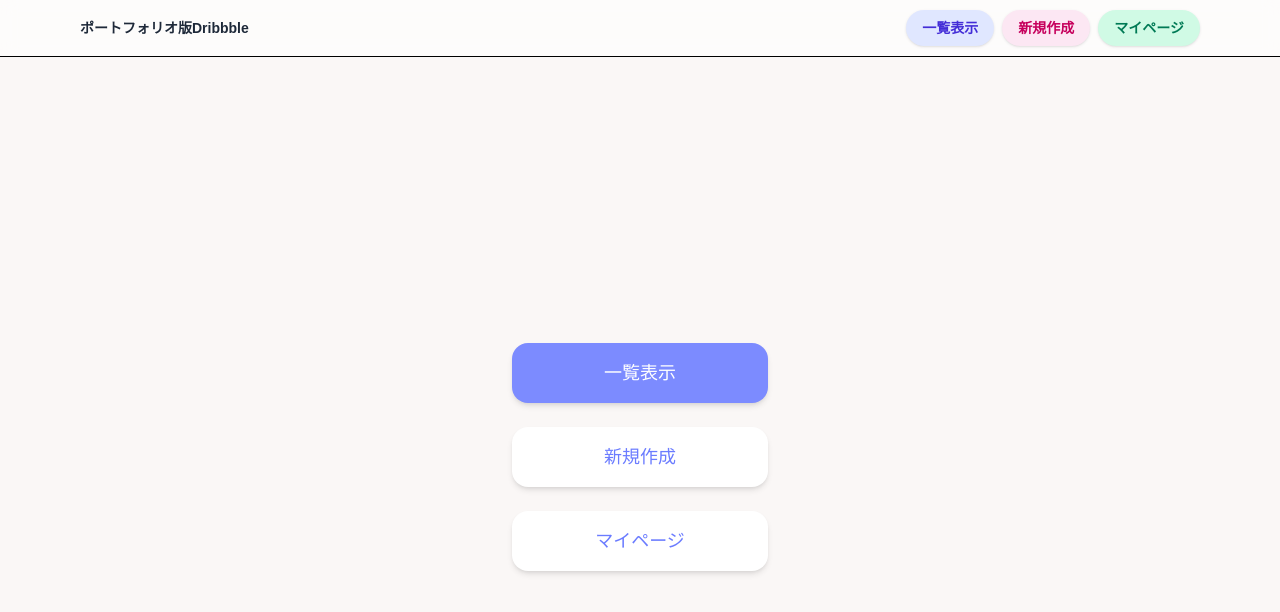
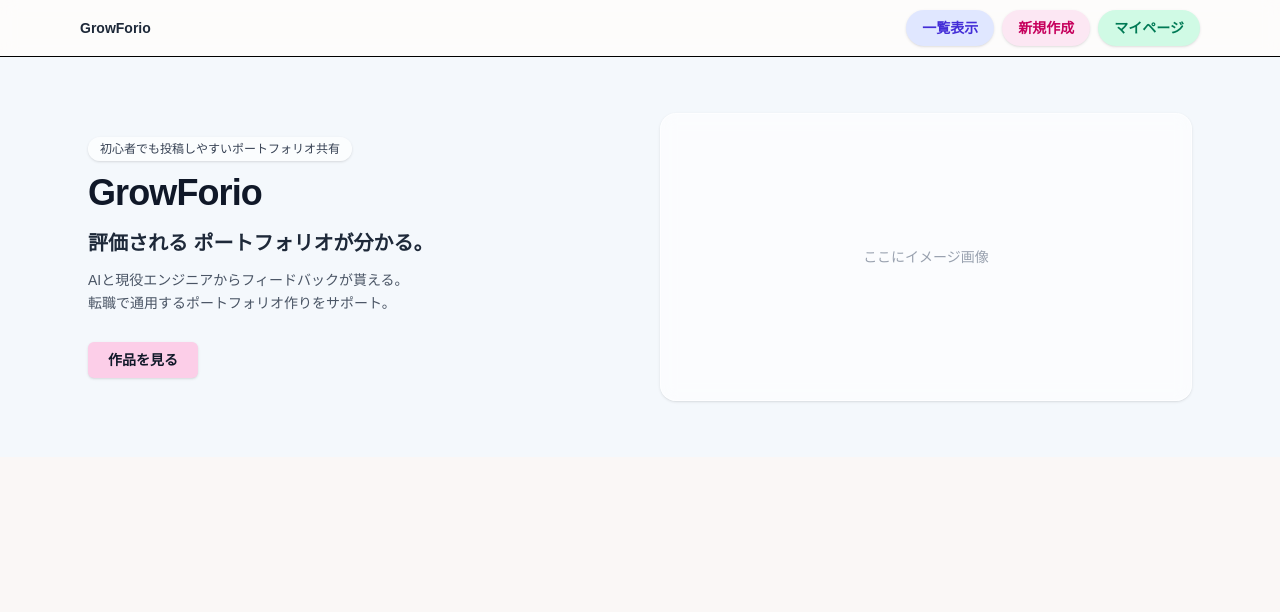
Before and after one commit to uk-code4610/web-developer-dribbble, a Next.js app: page / in a window 1280 px wide. Shown: the top 612 px of the page. Built offline with nearby package versions, Linux system fonts and the light colour scheme; no server answers.

Commit message:
トップページにHeroセクション追加

```diff
--- a/app/components/header/HeaderButton.tsx
+++ b/app/components/header/HeaderButton.tsx
@@ -1,27 +1,41 @@
 "use client";
+
 import { useRouter, usePathname } from "next/navigation";
 import { useUser } from "@/app/context/UserContext";
+import { supabase } from "@/app/lib/supabase/client";
 
-export const Header = () => {
+export const HeaderButton = () => {
   const router = useRouter();
   const pathname = usePathname();
   const { isLoggedIn } = useUser();
 
-  const requireLoginThen = (path: string) => {
-    if (isLoggedIn === null) return;
+  const requireLoginThen = async (path: string) => {
+    if (isLoggedIn === null) {
+      const { data, error } = await supabase.auth.getUser();
+      const loggedIn = !!data.user && !error;
+
+      if (!loggedIn) {
+        alert("ログインしてください");
+        router.push(`/auth/login?next=${encodeURIComponent(path)}`);
+        return;
+      }
+
+      router.push(path);
+      return;
+    }
+
     if (isLoggedIn === false) {
       alert("ログインしてください");
       router.push(`/auth/login?next=${encodeURIComponent(path)}`);
       return;
     }
+
     router.push(path);
   };
   return (
     <header className="w-full border-b bg-white/80 backdrop-blur supports-backdrop-filter:bg-white/60">
       <div className="mx-auto flex h-14 max-w-6xl items-center justify-between px-4">
-        <div className="text-sm font-semibold text-gray-800">
-          ポートフォリオ版Dribbble
-        </div>
+        <div className="text-sm font-semibold text-gray-800">GrowForio</div>
         {pathname === "/auth/login" || pathname === "/auth/signup" ? null : (
           <nav className="flex items-center gap-2">
             <button
@@ -31,14 +45,14 @@ export const Header = () => {
               一覧表示
             </button>
             <button
-              onClick={() => requireLoginThen("/posts/create")}
+              onClick={() => void requireLoginThen("/posts/create")}
               className="rounded-full bg-pink-100 px-4 py-2 text-sm font-semibold text-pink-700 shadow-sm transition hover:bg-pink-200"
             >
               新規作成
             </button>
 
             <button
-              onClick={() => requireLoginThen("/mypage")}
+              onClick={() => void requireLoginThen("/mypage")}
               className="rounded-full bg-emerald-100 px-4 py-2 text-sm font-semibold text-emerald-700 shadow-sm transition hover:bg-emerald-200"
             >
               マイページ
--- /dev/null
+++ b/app/components/toppage/Hero.tsx
@@ -0,0 +1,49 @@
+"use client";
+import { useRouter } from "next/navigation";
+
+export const Hero = () => {
+  const router = useRouter();
+  return (
+    <section className="w-full bg-sky-50/60">
+      <div className="mx-auto flex max-w-6xl items-center gap-10 px-6 py-14">
+        {/* 左：テキスト */}
+        <div className="flex-1">
+          <p className="mb-3 inline-flex items-center rounded-full bg-white/70 px-3 py-1 text-xs font-medium text-gray-700 shadow-sm">
+            初心者でも投稿しやすいポートフォリオ共有
+          </p>
+
+          <h1 className="text-4xl font-bold tracking-tight text-gray-900">
+            GrowForio
+          </h1>
+          <h3 className="mt-4 text-xl font-semibold text-gray-800">
+            評価される ポートフォリオが分かる。
+          </h3>
+
+          <p className="mt-3 text-sm leading-relaxed text-gray-600">
+            AIと現役エンジニアからフィードバックが貰える。
+            <br />
+            転職で通用するポートフォリオ作りをサポート。
+          </p>
+
+          <div className="mt-7 flex items-center gap-3">
+            <button
+              onClick={() => router.push("/posts")}
+              className="rounded-md bg-pink-200 px-5 py-2 text-sm font-semibold text-gray-900 shadow-sm transition hover:bg-pink-300"
+            >
+              作品を見る
+            </button>
+          </div>
+        </div>
+
+        {/* 右：画像/プレビュー（今は空けてOK） */}
+        <div className="hidden flex-1 md:block">
+          <div className="h-72 w-full rounded-2xl border border-white/60 bg-white/60 shadow-sm backdrop-blur">
+            <div className="flex h-full items-center justify-center text-sm text-gray-400">
+              ここにイメージ画像
+            </div>
+          </div>
+        </div>
+      </div>
+    </section>
+  );
+};
--- a/app/layout.tsx
+++ b/app/layout.tsx
@@ -1,7 +1,7 @@
 import type { Metadata } from "next";
 import { Geist, Geist_Mono } from "next/font/google";
 import { UserProvider } from "@/app/context/UserContext";
-import { Header } from "./components/header/HeaderButton";
+import { HeaderButton } from "./components/header/HeaderButton";
 import "./globals.css";
 
 const geistSans = Geist({
@@ -29,8 +29,10 @@ export default function RootLayout({
       <body
         className={`${geistSans.variable} ${geistMono.variable} antialiased`}
       >
-        <Header />
-        <UserProvider>{children}</UserProvider>
+        <UserProvider>
+          <HeaderButton />
+          {children}
+        </UserProvider>
       </body>
     </html>
   );
--- a/app/page.tsx
+++ b/app/page.tsx
@@ -1,46 +1,10 @@
 "use client";
-import { useRouter } from "next/navigation";
-import { useUser } from "./context/UserContext";
-
+import { Hero } from "./components/toppage/Hero";
 const Page = () => {
-  const router = useRouter();
-  const { isLoggedIn } = useUser();
-
-  const requireLoginThen = (path: string) => {
-    if (isLoggedIn === null) return;
-    if (isLoggedIn === false) {
-      alert("ログインしてください");
-      router.push(`/auth/login?next=${encodeURIComponent(path)}`);
-      return;
-    }
-    router.push(path);
-  };
-
   return (
-    <div className="min-h-screen flex items-center justify-center">
-      <div className="flex flex-col gap-6 items-center">
-        <button
-          onClick={() => router.push("/posts")}
-          className="w-64 px-8 py-4 rounded-2xl bg-[#7C8BFF] text-white text-lg shadow-md hover:bg-[#6B7CFF] transition"
-        >
-          一覧表示
-        </button>
-
-        <button
-          onClick={() => requireLoginThen("/posts/create")}
-          className="w-64 px-8 py-4 rounded-2xl bg-white text-[#6B7CFF] text-lg shadow-md hover:bg-[#F4F1F0] transition"
-        >
-          新規作成
-        </button>
-        <button
-          className="w-64 px-8 py-4 rounded-2xl bg-white text-[#6B7CFF] text-lg shadow-md hover:bg-[#F4F1F0] transition"
-          onClick={() => requireLoginThen("/mypage")}
-        >
-          マイページ
-        </button>
-      </div>
-    </div>
+    <>
+      <Hero />
+    </>
   );
 };
-
 export default Page;
--- a/app/posts/create/page.tsx
+++ b/app/posts/create/page.tsx
@@ -3,7 +3,7 @@ import { useState } from "react";
 import { supabase } from "@/app/lib/supabase/client";
 import { useRouter } from "next/navigation";
 import { useUser } from "@/app/context/UserContext";
-import Button from "@/app/components/LoadingButton";
+import { LoadingButton } from "@/app/components/LoadingButton";
 
 const CreatePostPage = () => {
   const [title, setTitle] = useState("");
@@ -108,9 +108,9 @@ const CreatePostPage = () => {
           <span className="font-medium">{displayName}</span>
         </div>
       </label>
-      <Button type="submit" isLoading={isCreating}>
+      <LoadingButton type="submit" isLoading={isCreating}>
         投稿
-      </Button>
+      </LoadingButton>
     </form>
   );
 };
```
